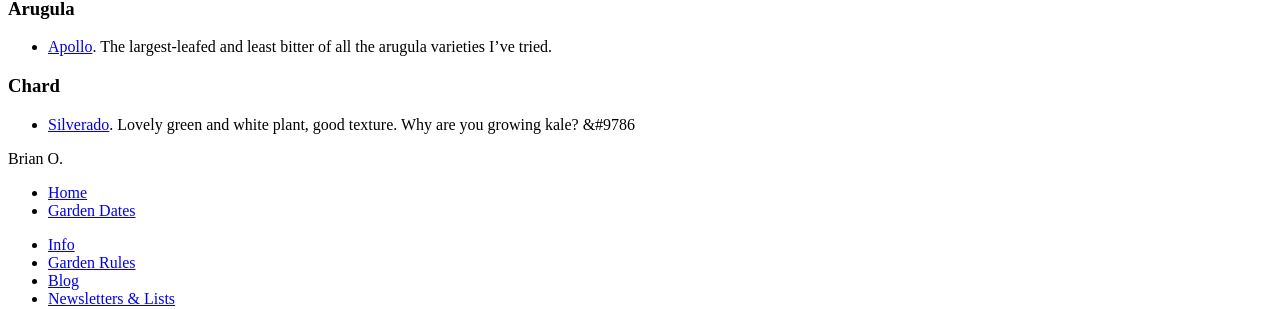
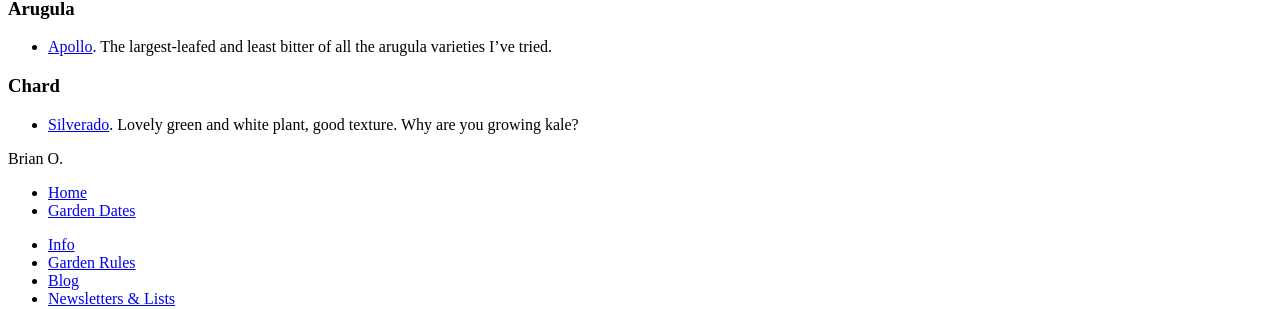
Before and after one commit to bosborne/nyackcommunitygarden, a Jekyll site: the page built from _posts/2018-02-25-good-seeds.md, in a window 1280 px wide. Shown: the part 1015-1324 px from the top of the page. Built offline with Jekyll 4.4.1, drawn with Linux system fonts in a browser that asks for light colours; nearby versions of some CDN libraries; library files that are not in the unit come from our copies.

Commit message:
Correct smiley

```diff
--- a/_posts/2018-02-25-good-seeds.md
+++ b/_posts/2018-02-25-good-seeds.md
@@ -45,7 +45,7 @@
 
 ### Chard
 
-* [Silverado](http://hudsonvalleyseed.com/silverado-chard.html). Lovely green and white plant, good texture. Why are you growing kale? 	&#9786
+* [Silverado](http://hudsonvalleyseed.com/silverado-chard.html). Lovely green and white plant, good texture. Why are you growing kale?
 
 
 Brian O.
```
